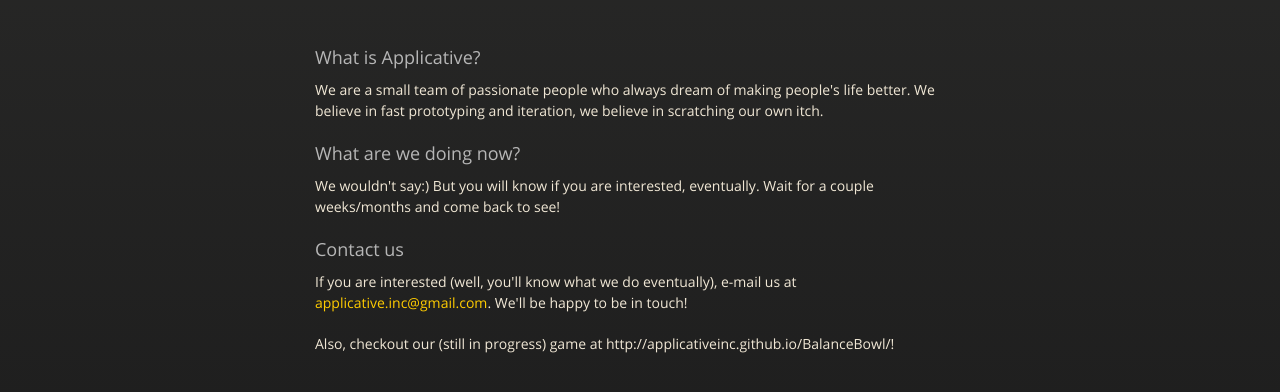
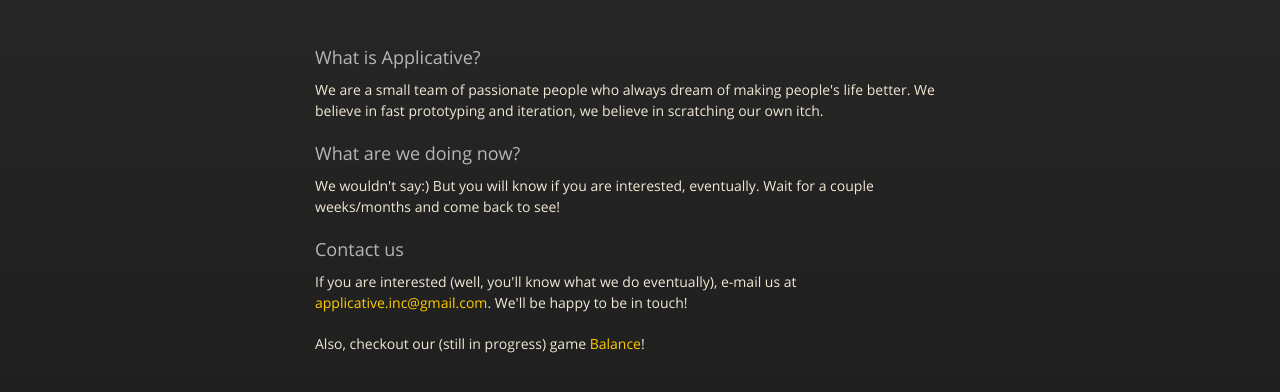
Before and after one commit to ApplicativeInc/ApplicativeInc.github.io, a plain HTML site: page index.html in a window 1280 px wide. Shown: the part 226-618 px from the top of the page. Drawn offline with nearby package versions, Linux system fonts and the light colour scheme.

Commit message:
use an actual link

```diff
--- a/index.html
+++ b/index.html
@@ -50,7 +50,7 @@
 
 <p>If you are interested (well, you'll know what we do eventually), e-mail us at <a href="mailto:applicative.inc@gmail.com">applicative.inc@gmail.com</a>. We'll be happy to be in touch!</p>
 
-<p>Also, checkout our (still in progress) game at http://applicativeinc.github.io/BalanceBowl/!</p>
+<p>Also, checkout our (still in progress) game <a href="http://applicativeinc.github.io/BalanceBowl/">Balance</a>!</p>
       </section>
 
     </div>
```
